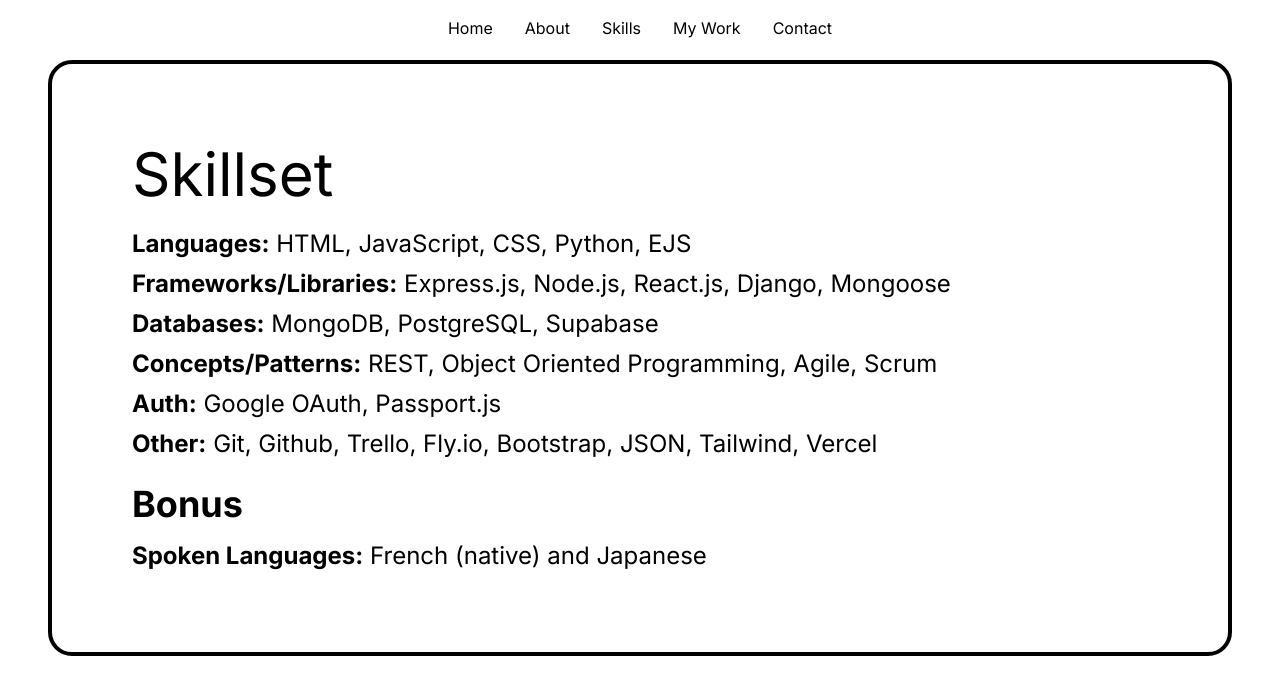
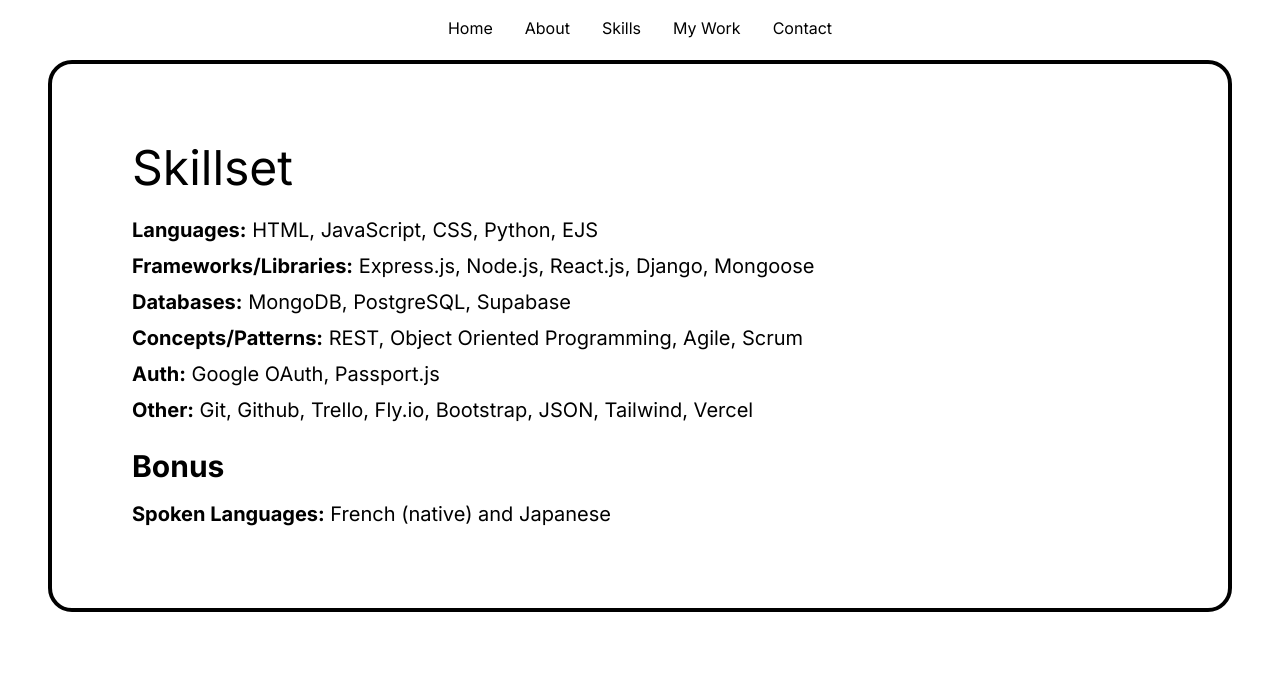
Before and after one commit to mzsellem/marleysz, a Next.js app: page /skills in a window 1280 px wide. Shown: the top 694 px of the page. Built offline with nearby package versions, Linux system fonts and the light colour scheme.

Commit message:
home and skills done

```diff
--- a/app/page.js
+++ b/app/page.js
@@ -5,12 +5,12 @@
   return (
     <>
       <Navbar/>
-      <div className="flex flex-row items-center justify-center h-screen border-4 border-black rounded-3xl m-12 mt-5">
+      <div className="flex flex-row items-center justify-center h-full border-4 border-black rounded-3xl m-12 mt-5 p-20">
         <div className="flex-col justify-center items-center w-3/5">
           <h1 className="font-extralight text-7xl p-2 underline decoration-4 underline-offset-8 flex justify-center">MARLEY SELLEM</h1>
           <h1 className="text-2xl font-thin flex justify-center pt-2">FULL STACK SOFTWARE ENGINEER</h1>
         </div>
-        <div className="flex items-center w-2/5">
+        <div className="flex items-center justify-center w-2/5">
           <img src="/poppy2.png" alt="poppy in a field" className="w-5/6"/>
         </div>
       </div>
--- a/app/skills/page.jsx
+++ b/app/skills/page.jsx
@@ -5,37 +5,37 @@
       <>
          <Navbar />
          <div className="flex flex-col items-left justify-center h-full border-4 border-black rounded-3xl m-12 mt-5 p-20">
-            <div className="text-6xl flex items-center mb-6">Skillset</div>
+            <div className="text-5xl flex items-center mb-6">Skillset</div>
             <div>
-               <div className="text-2xl pb-2">
+               <div className="text-xl mb-2">
                   <span className="font-bold">Languages:</span> HTML,
                   JavaScript, CSS, Python, EJS
                </div>
-               <div className="text-2xl pb-2">
+               <div className="text-xl mb-2">
                   <span className="font-bold">Frameworks/Libraries:</span>{" "}
                   Express.js, Node.js, React.js, Django, Mongoose
                </div>
-               <div className="text-2xl pb-2">
+               <div className="text-xl mb-2">
                   <span className="font-bold">Databases:</span> MongoDB,
                   PostgreSQL, Supabase
                </div>
-               <div className="text-2xl pb-2">
+               <div className="text-xl mb-2">
                   <span className="font-bold">Concepts/Patterns:</span> REST,
                   Object Oriented Programming, Agile, Scrum
                </div>
-               <div className="text-2xl pb-2">
+               <div className="text-xl mb-2">
                   <span className="font-bold">Auth:</span> Google OAuth,
                   Passport.js
                </div>
-               <div className="text-2xl pb-6">
+               <div className="text-xl mb-6">
                   <span className="font-bold">Other:</span> Git, Github, Trello,
                   Fly.io, Bootstrap, JSON, Tailwind, Vercel
                </div>
             </div>
-            <div className="text-4xl pb-4">
+            <div className="text-3xl mb-4">
                <span className="font-bold">Bonus</span>
             </div>
-            <div className="text-2xl">
+            <div className="text-xl">
                <span className="font-bold">Spoken Languages:</span> French
                (native) and Japanese
             </div>
```
